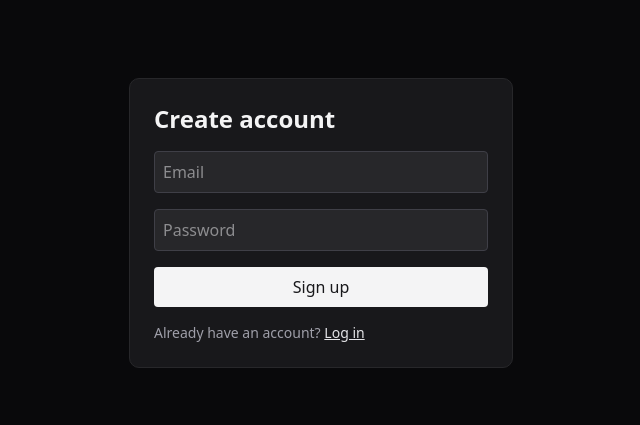
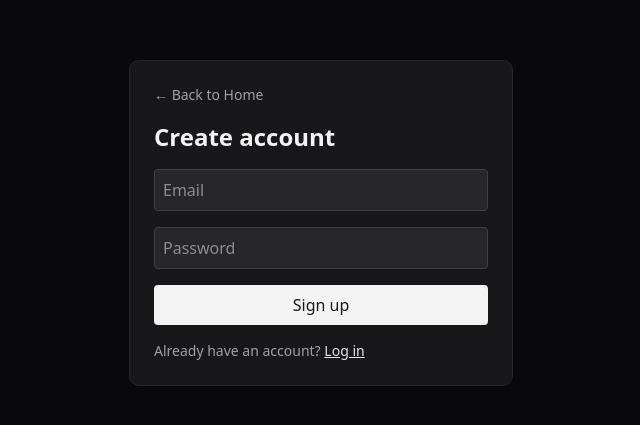
Before and after one commit to mward3505/timeforge, a React (Vite) app in the folder frontend/: page /signup in a window 1280 px wide. Shown: the part 177-602 px from the top of the page, without its empty margins (319-959 px from the left). Built offline with nearby package versions, Linux system fonts and the light colour scheme; no server answers.

Commit message:
feat: add back buttons to auth pages and fix deployment dependencies

```diff
--- a/frontend/src/pages/LoginPage.tsx
+++ b/frontend/src/pages/LoginPage.tsx
@@ -45,6 +45,13 @@ export default function LoginPage() {
 				onSubmit={handleLogin}
 				className="bg-neutral-800 p-8 rounded-xl shadow-lg w-96"
 			>
+				<button
+					type="button"
+					onClick={() => navigate("/")}
+					className="mb-4 text-sm text-zinc-400 hover:text-zinc-200 flex items-center gap-1 transition"
+				>
+					← Back to Home
+				</button>
 				<h1 className="text-2xl font-bold mb-6 text-center">Log In</h1>
 
 				{error && (
--- a/frontend/src/pages/SignupPage.tsx
+++ b/frontend/src/pages/SignupPage.tsx
@@ -52,6 +52,13 @@ export default function SignupPage() {
                 onSubmit={handleSubmit}
                 className="w-full max-w-sm space-y-4 bg-zinc-900 p-6 rounded-lg border border-zinc-800"
             >
+                <button
+                    type="button"
+                    onClick={() => navigate("/")}
+                    className="text-sm text-zinc-400 hover:text-zinc-200 flex items-center gap-1 transition"
+                >
+                    ← Back to Home
+                </button>
                 <h1 className="text-2xl font-bold">Create account</h1>
 
                 {error && <p className="text-red-400 text-sm">{error}</p>}
```
Also changed, not shown: 1 other file (tests, documents, lock files or other folders).
